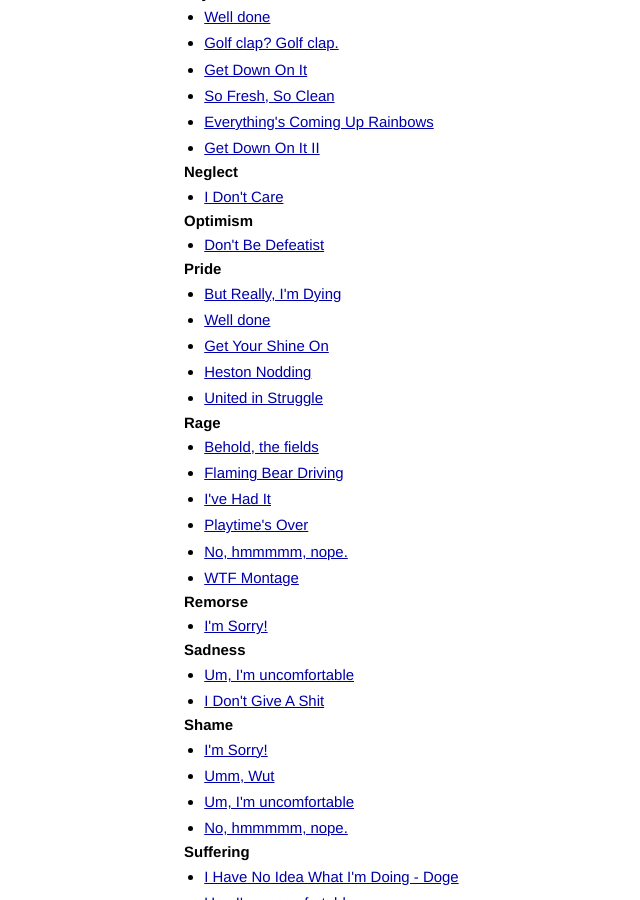
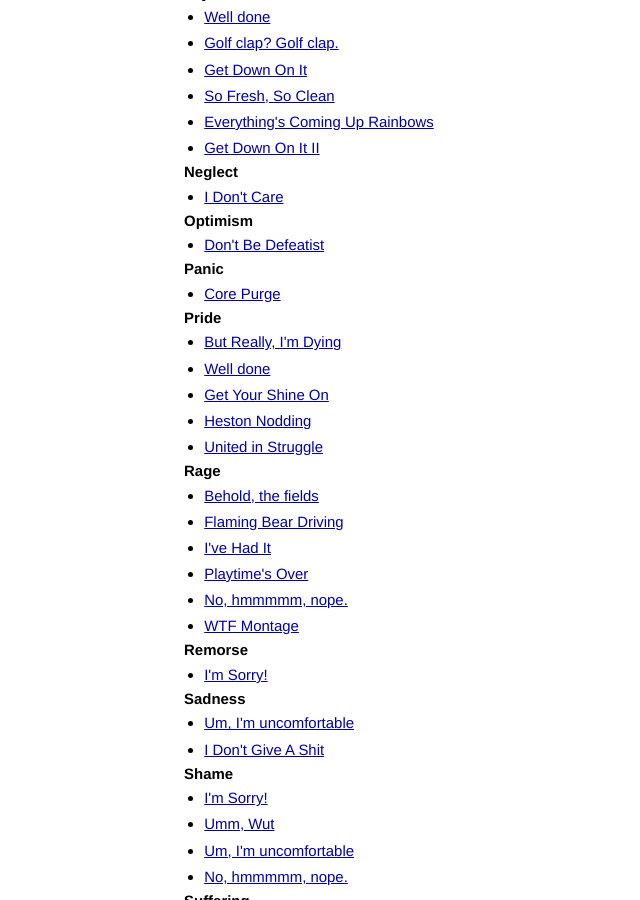
Before and after one commit to jschairb/zeitgeist, a Jekyll site: the page built from index.html, in a window 1280 px wide and 900 px high, scrolled down 1610 px. Shown: the whole window, without its empty margins (142-782 px from the left). Built offline with Jekyll 4.4.1, drawn with Linux system fonts in a browser that asks for light colours; Markdown is read by kramdown in place of the engine named in the settings.

Commit message:
Core Purge

```diff
--- a/_data/categories.yaml
+++ b/_data/categories.yaml
@@ -68,6 +68,8 @@ Neglect:
   - tommie-lee-jones-don-t-care
 Optimism:
   - defeatist-middle-class
+Panic:
+  - core-purge
 Pride:
   - but-really-i-m-dying
   - connery-fist-pump
--- a/_data/images.yaml
+++ b/_data/images.yaml
@@ -16,6 +16,9 @@ but-really-i-m-dying:
 connery-fist-pump:
   file: connery-fist-pump.gif
   name: Well done
+core-purge:
+  file: core-purge.gif
+  name: Core Purge
 daftpunk-dancing:
   file: daftpunk-dancing.gif
   name: Harder Better Faster Stronger
```
Also changed, not shown: 1 other file.
